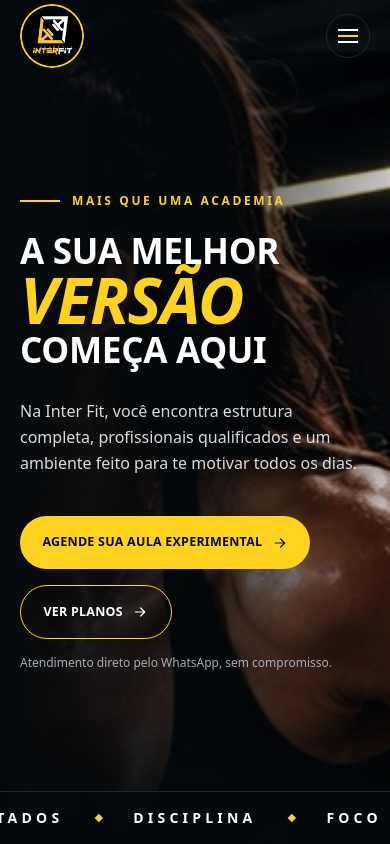
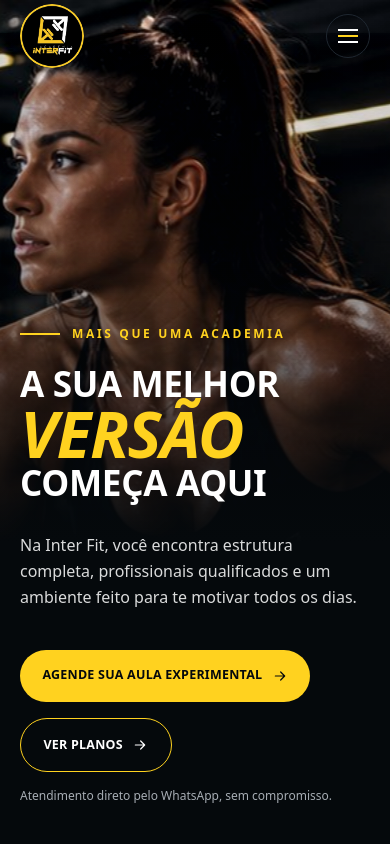
Before and after one commit to amaolisil20-code/interfit-site, a Next.js app: page / in a window 390 px wide. Shown: the top 844 px of the page. Built offline with nearby package versions, Linux system fonts and the light colour scheme.

Commit message:
Capa no mobile: foto no topo com rosto visível e texto abaixo
Co-Authored-By: Claude Sonnet 5.5 <noreply@anthropic.com>

```diff
--- a/src/components/sections/Hero.tsx
+++ b/src/components/sections/Hero.tsx
@@ -5,8 +5,8 @@ import { Arrow } from "../Icons";
 export function Hero() {
   return (
     <section id="inicio" className="relative isolate flex min-h-[100svh] flex-col overflow-hidden bg-ink pt-[72px]">
-      {/* Foto à direita; no mobile vira fundo escurecido. Desloca devagar com o scroll. */}
-      <div className="absolute inset-y-0 right-0 -z-10 w-full overflow-hidden lg:w-[64%]">
+      {/* Desktop: foto à direita. Mobile: foto no topo (rosto visível) que se dissolve no fundo, texto embaixo. Desloca devagar com o scroll. */}
+      <div className="absolute inset-x-0 top-0 -z-10 h-[60%] overflow-hidden lg:inset-y-0 lg:left-auto lg:right-0 lg:h-auto lg:w-[64%]">
         <div className="drift absolute inset-0 origin-top">
           <Image
             src="/img/hero.jpg"
@@ -14,15 +14,15 @@ export function Hero() {
             fill
             priority
             sizes="(min-width:1024px) 64vw, 100vw"
-            className="object-cover object-[35%_center] brightness-[0.97] contrast-[1.08] saturate-[0.9]"
+            className="object-cover object-[16%_18%] lg:object-[35%_center] brightness-[0.97] contrast-[1.08] saturate-[0.9]"
           />
         </div>
         <div className="grain absolute inset-0" />
-        <div className="absolute inset-0 bg-gradient-to-r from-ink via-ink/75 to-ink/15 lg:via-ink/35" />
-        <div className="absolute inset-x-0 bottom-0 h-32 bg-gradient-to-t from-ink to-transparent" />
+        <div className="absolute inset-0 bg-gradient-to-t from-ink via-ink/25 to-transparent lg:bg-gradient-to-r lg:from-ink lg:via-ink/35 lg:to-ink/15" />
+        <div className="absolute inset-x-0 bottom-0 hidden h-32 bg-gradient-to-t from-ink to-transparent lg:block" />
       </div>
 
-      <div className="container-x flex flex-1 items-center py-14 lg:py-20">
+      <div className="container-x flex flex-1 items-end pb-12 pt-[30svh] lg:items-center lg:py-20">
         <div className="max-w-[760px]">
           <p className="eyebrow enter flex items-center gap-3 text-brand" style={{ "--d": "0.1s" } as React.CSSProperties}>
             <span className="h-0.5 w-10 bg-brand" aria-hidden="true" />
```
